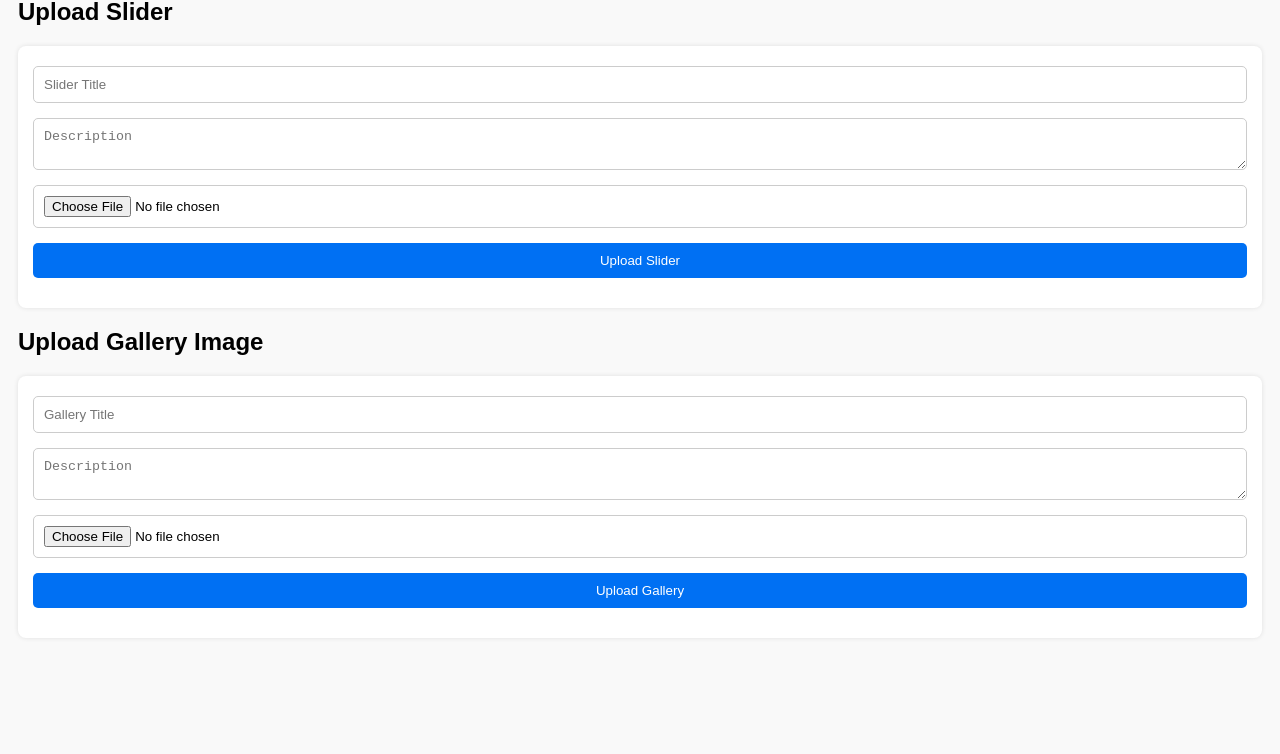
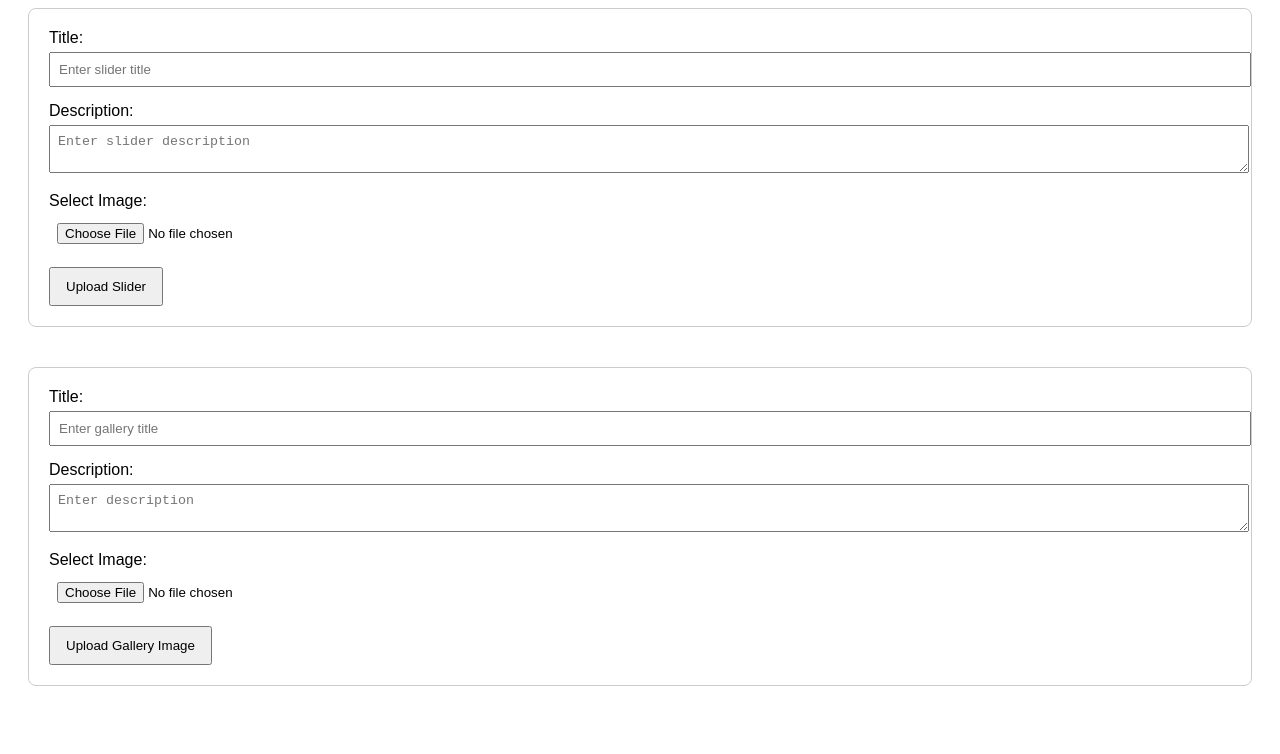
Before and after one commit to solem79/icareroofing, a website: page admin/admin.html in a window 1280 px wide. Shown: the part 100-854 px from the top of the page. Before the commit the page ends 800 px from the top, so only its background shows below. Drawn offline with Linux system fonts and the light colour scheme.

Commit message:
Update slider upload form for new uploadSlider function

```diff
--- a/admin/admin.html
+++ b/admin/admin.html
@@ -2,95 +2,58 @@
 <html lang="en">
 <head>
   <meta charset="UTF-8">
-  <meta name="viewport" content="width=device-width, initial-scale=1.0">
-  <title>iCare Admin</title>
+  <title>iCare Admin Panel</title>
   <style>
-    body {
-      font-family: Arial, sans-serif;
-      padding: 10px;
-      background-color: #f9f9f9;
-    }
-    h2 { margin-top: 20px; }
-    form {
-      background: #fff;
-      padding: 15px;
-      margin-bottom: 20px;
-      border-radius: 8px;
-      box-shadow: 0 0 5px rgba(0,0,0,0.1);
-    }
-    input, textarea, button {
-      display: block;
-      width: 100%;
-      margin-top: 5px;
-      margin-bottom: 15px;
-      padding: 10px;
-      border-radius: 5px;
-      border: 1px solid #ccc;
-      box-sizing: border-box;
-    }
-    button {
-      background-color: #0070f3;
-      color: #fff;
-      border: none;
-      cursor: pointer;
-    }
-    button:hover {
-      background-color: #005bb5;
-    }
-    .preview-container img {
-      max-width: 150px;
-      margin: 5px;
-      border-radius: 5px;
-    }
+    body { font-family: Arial, sans-serif; padding: 20px; }
+    form { margin-bottom: 40px; border: 1px solid #ccc; padding: 20px; border-radius: 8px; }
+    .form-group { margin-bottom: 15px; }
+    label { display: block; margin-bottom: 5px; }
+    input[type="text"], textarea, input[type="file"] { width: 100%; padding: 8px; }
+    button { padding: 10px 15px; cursor: pointer; }
   </style>
 </head>
 <body>
 
   <h1>iCare Admin Panel</h1>
 
-  <!-- Slider Upload -->
-  <h2>Upload Slider</h2>
-  <form id="sliderForm" onsubmit="event.preventDefault(); uploadImage('slider', 'sliderImage', 'sliderTitle', 'sliderDesc')">
-    <input type="text" id="sliderTitle" placeholder="Slider Title" required />
-    <textarea id="sliderDesc" placeholder="Description" required></textarea>
-    <input
-      type="file"
-      id="sliderImage"
-      name="image"
-      accept="image/*"
-      required
-    />
+  <!-- Slider Upload Form -->
+  <form id="sliderForm" onsubmit="event.preventDefault(); uploadSlider('sliderImage','sliderTitle','sliderDesc')">
+    <div class="form-group">
+      <label for="sliderTitle">Title:</label>
+      <input type="text" id="sliderTitle" placeholder="Enter slider title" required />
+    </div>
 
-    <button type="button"
-      onclick="uploadSlider('sliderImage','sliderTitle','sliderDesc')">
-      Upload Slider
-    </button>
-    </form>
-  <div id="sliderPreview" class="preview-container"></div>
+    <div class="form-group">
+      <label for="sliderDesc">Description:</label>
+      <textarea id="sliderDesc" placeholder="Enter slider description" required></textarea>
+    </div>
 
-  <!-- Gallery Upload -->
-  <h2>Upload Gallery Image</h2>
-  <form id="galleryForm" onsubmit="event.preventDefault(); uploadImage('gallery', 'galleryImage', 'galleryTitle', 'galleryDesc')">
-    <input type="text" id="galleryTitle" placeholder="Gallery Title" required />
-    <textarea id="galleryDesc" placeholder="Description" required></textarea>
+    <div class="form-group">
+      <label for="sliderImage">Select Image:</label>
+      <input type="file" id="sliderImage" name="image" accept="image/*" required />
+    </div>
 
-    <input
-      type="file"
-      id="sliderImage"
-      name="image"
-      accept="image/*"
-      required
-    />
+    <button type="submit">Upload Slider</button>
+  </form>
 
-    <button type="button"
-      onclick="uploadGallery('galleryImage','galleryTitle')">
-      Upload Gallery
-    </button>
+  <form id="galleryForm" onsubmit="event.preventDefault(); uploadGallery('galleryImage','galleryTitle','galleryDesc')">
+    <div class="form-group">
+      <label for="galleryTitle">Title:</label>
+      <input type="text" id="galleryTitle" placeholder="Enter gallery title" required />
+    </div>
+
+    <div class="form-group">
+      <label for="galleryDesc">Description:</label>
+      <textarea id="galleryDesc" placeholder="Enter description" required></textarea>
+    </div>
+
+    <div class="form-group">
+      <label for="galleryImage">Select Image:</label>
+      <input type="file" id="galleryImage" name="image" accept="image/*" required />
+    </div>
+
+    <button type="submit">Upload Gallery Image</button>
   </form>
-  <div id="galleryPreview" class="preview-container"></div>
-
-  <!-- Upload Script -->
-  <script src="../js/upload.js"></script>
 
 </body>
 </html>
```
